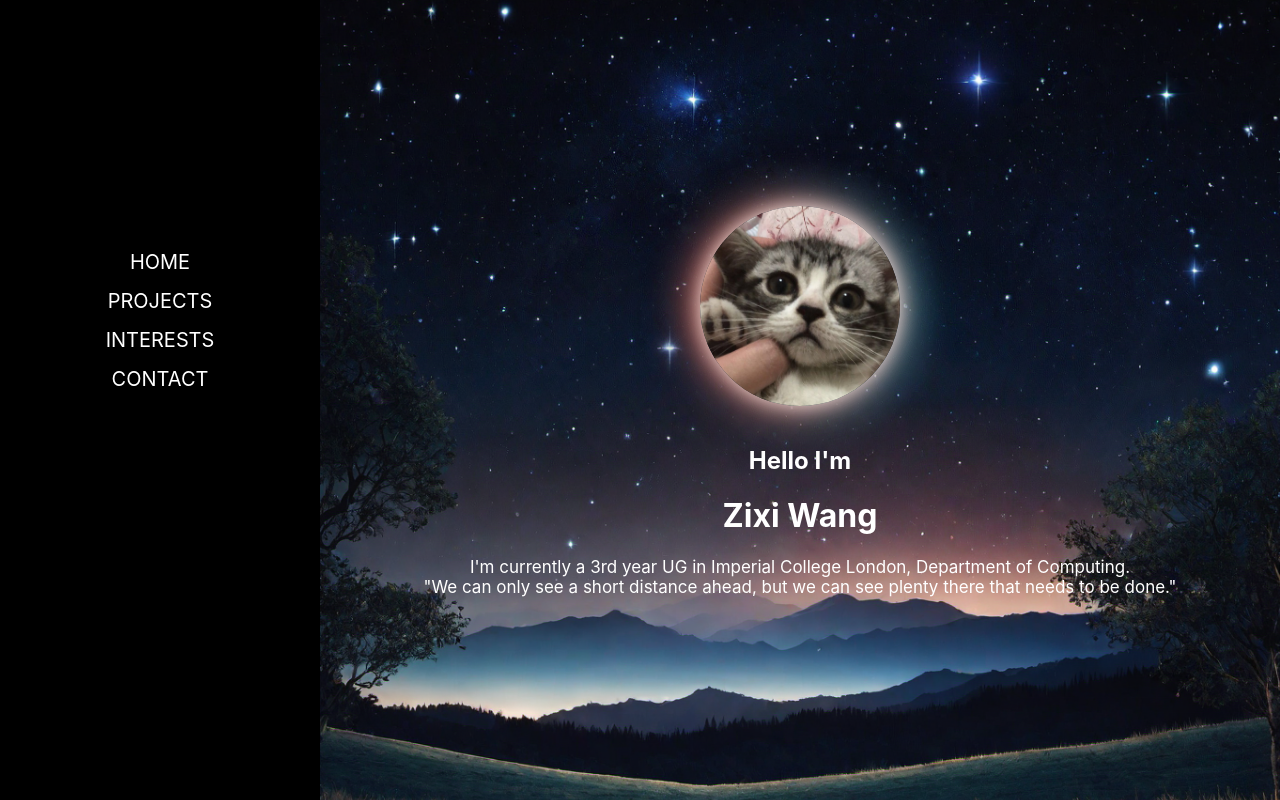
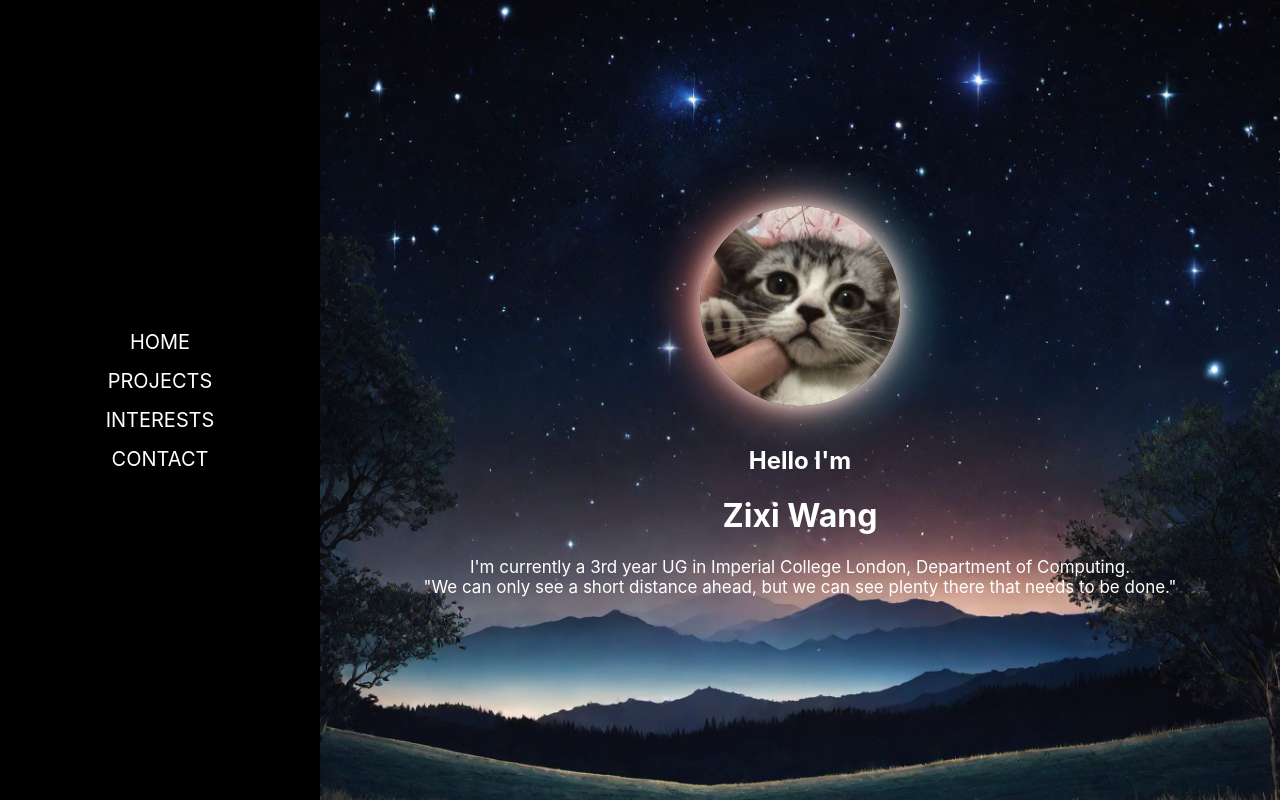
Before and after one commit to ceciliawzx/NewHomePage, a React (Create React App) app: page / in a window 1280 px wide. Built offline with nearby package versions, Linux system fonts and the light colour scheme.

Commit message:
change menu display

```diff
--- a/src/view/Menu.tsx
+++ b/src/view/Menu.tsx
@@ -26,6 +26,10 @@ const MenuBar = () => {
     <nav
       id='menu-nav'
       role='navigation'
+      style={{
+        display: 'flex',
+        alignItems: 'center'
+      }}
     >
       <MenuItems />
     </nav>
@@ -41,7 +45,6 @@ const MenuItems = () => {
           listStyleType: 'none',
           paddingInlineStart: '0',
           rowGap: '15px',
-          marginTop: '250px',
         }}
       >
         {menuItems.map((item, i) => {
```
